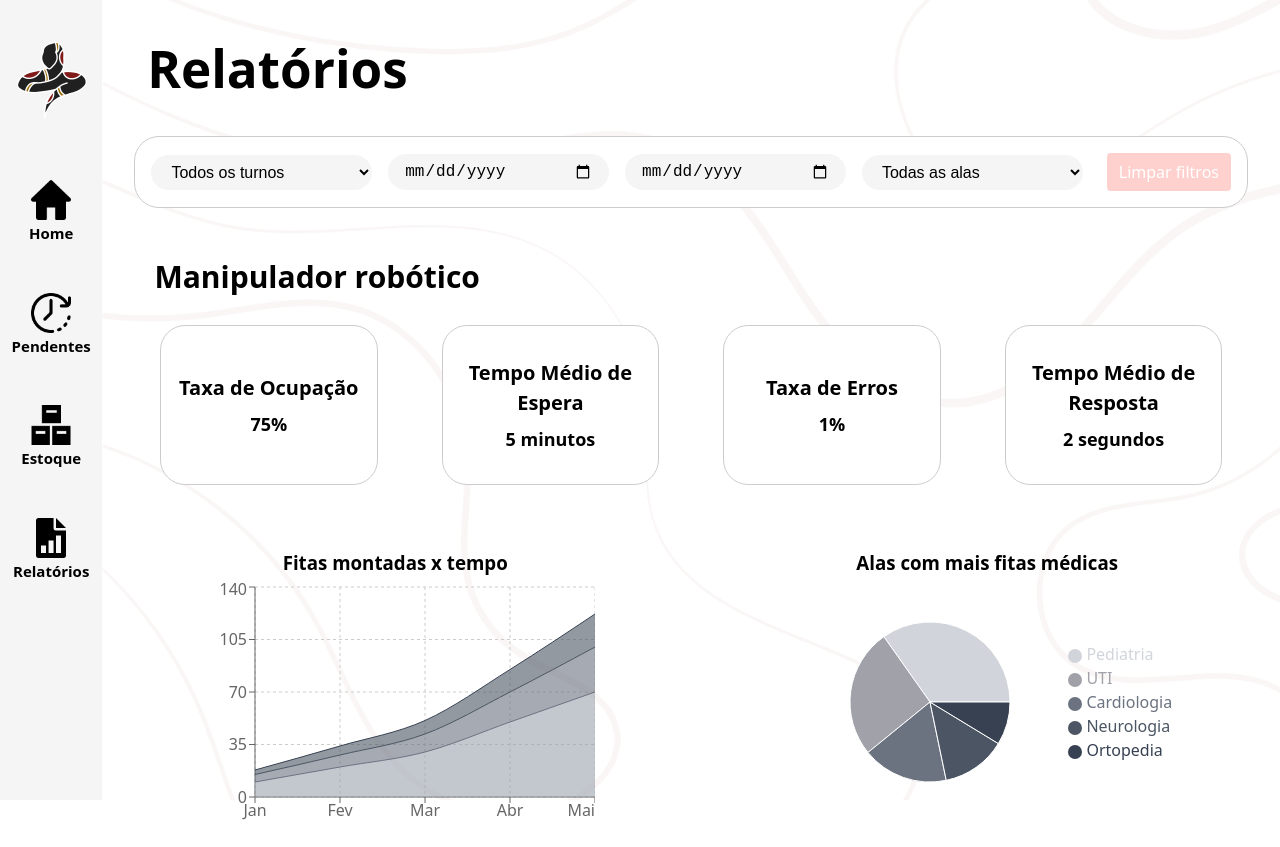
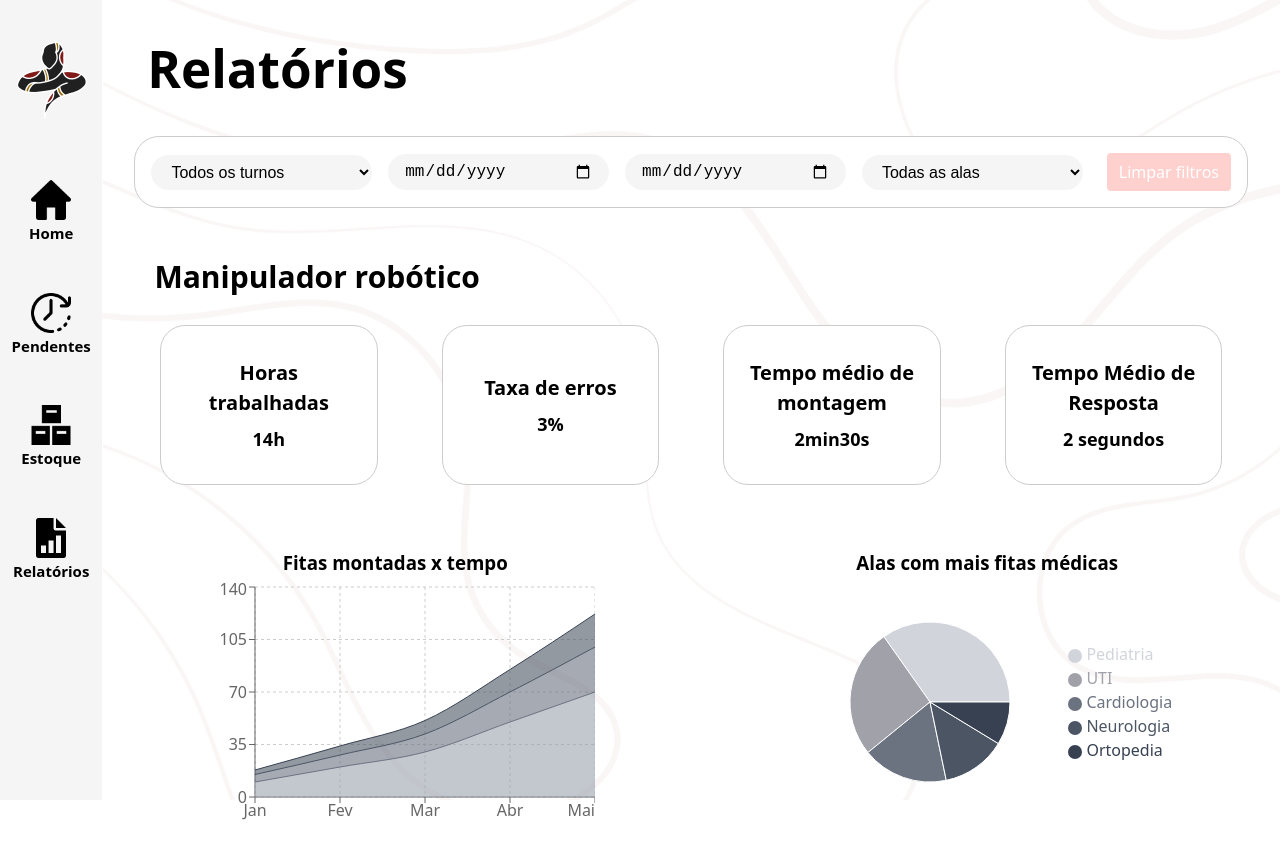
Before and after one commit to Inteli-College/2025-1A-T12-EC05-G04, a React (Vite) app in the folder src/frontend/: page /relatorios in a window 1280 px wide. Built offline with nearby package versions, Linux system fonts and the light colour scheme.

Commit message:
feat: update cards title

```diff
--- a/src/frontend/src/pages/components/MetricasRobo.jsx
+++ b/src/frontend/src/pages/components/MetricasRobo.jsx
@@ -4,16 +4,16 @@ export default function MetricasRobo () {
             <h1>Manipulador robótico</h1>
             <div className="metricas-cards-container">
                 <div className="metricas-card">
-                    <h2>Taxa de Ocupação</h2>
-                    <p>75%</p>
+                    <h2>Horas trabalhadas</h2>
+                    <p>14h</p>
                 </div>
                 <div className="metricas-card">
-                    <h2>Tempo Médio de Espera</h2>
-                    <p>5 minutos</p>
+                    <h2>Taxa de erros</h2>
+                    <p>3%</p>
                 </div>
                 <div className="metricas-card">
-                    <h2>Taxa de Erros</h2>
-                    <p>1%</p>
+                    <h2>Tempo médio de montagem</h2>
+                    <p>2min30s</p>
                 </div>
                 <div className="metricas-card">
                     <h2>Tempo Médio de Resposta</h2>
```
